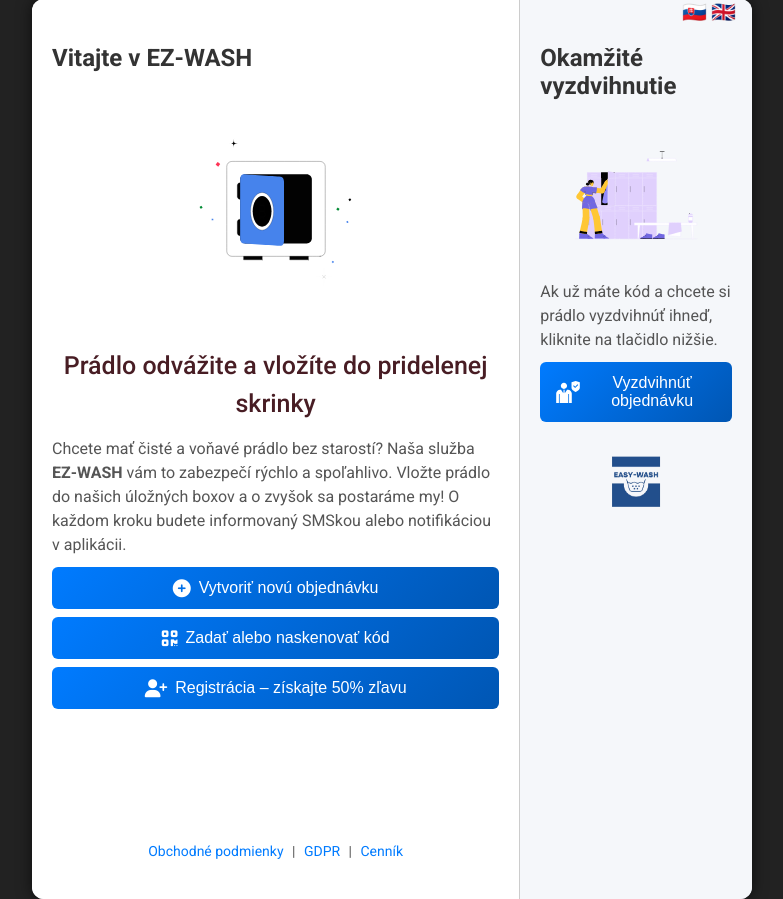
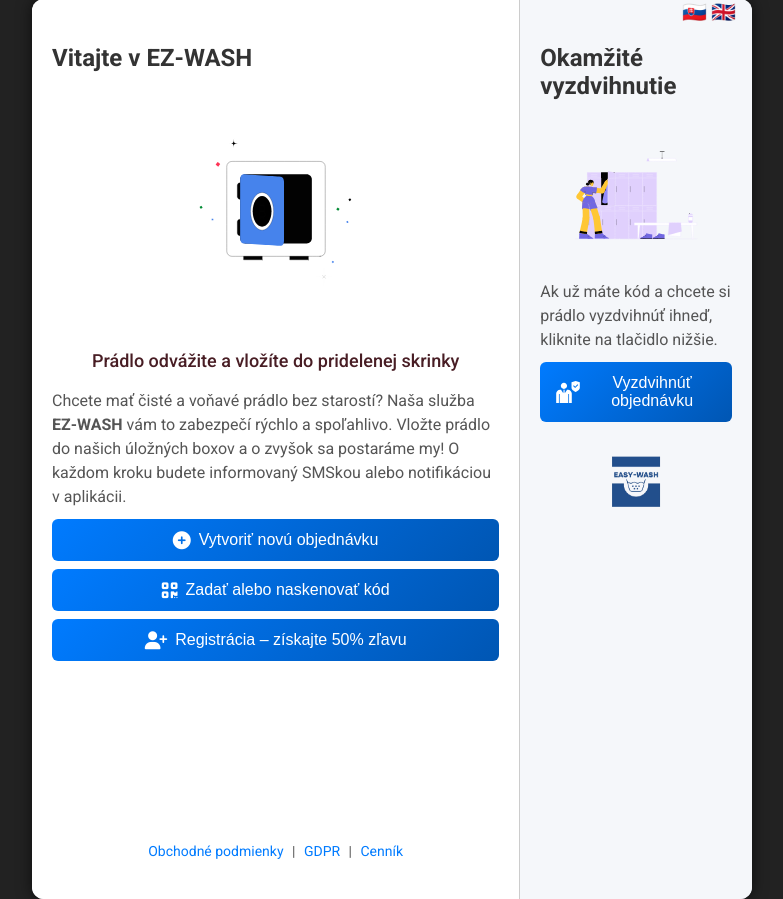
Before and after one commit to siso9993/kiosk, a PHP site: page / in a window 1280 px wide. Shown: the part 41-940 px from the top of the page, without its empty margins (248-1031 px from the left). Run offline with PHP 8.4, Linux system fonts and the light colour scheme.

Commit message:
Update kiosk.css

```diff
--- a/css/kiosk.css
+++ b/css/kiosk.css
@@ -222,7 +222,7 @@
 }
 .animation-description {
   text-align: center;
-  font-size: 25px;
+  font-size: 18px;
   color: #481D24;
   margin-top: 0px;
   margin-bottom: 15px;
```
